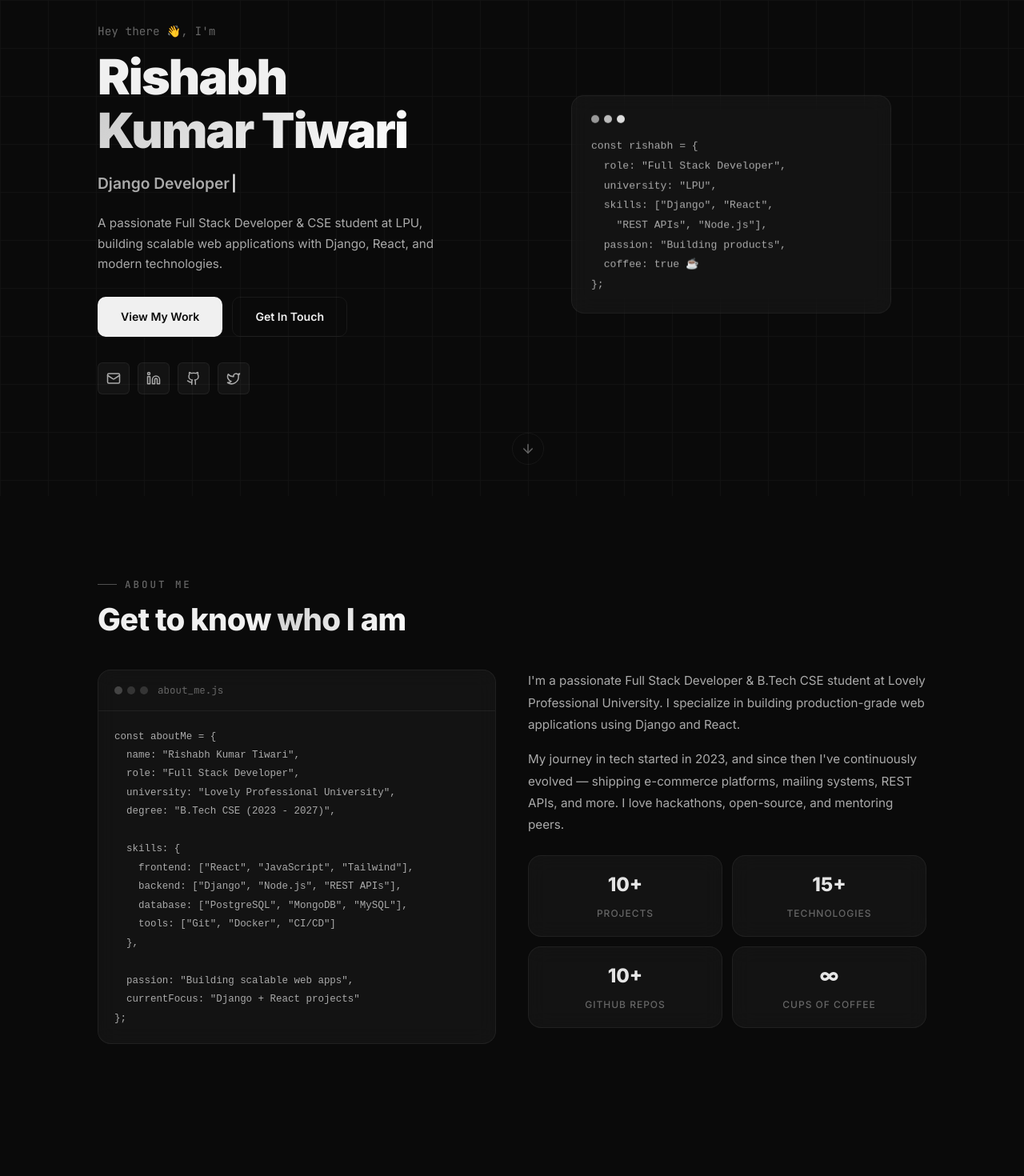
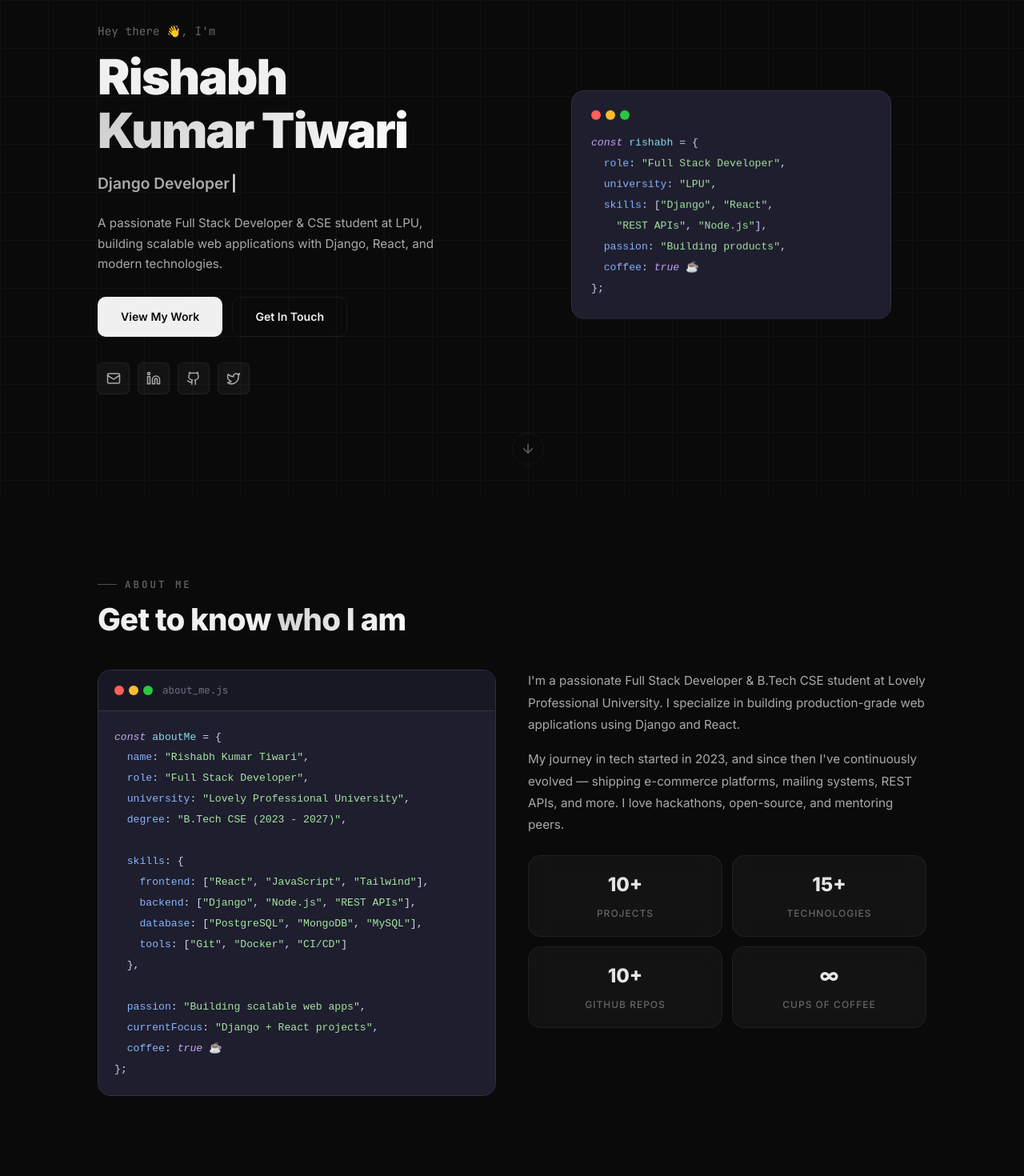
Before and after one commit to rishabhtcodes/Portfolio, a React (Vite) app: page / in a window 1280 px wide. Shown: the part 180-1650 px from the top of the page at 80% size. Built offline with nearby package versions, Linux system fonts and the light colour scheme; no server answers.

Commit message:
Enhance About and Hero components with improved code formatting and styling for better readability

```diff
--- a/src/components/About.jsx
+++ b/src/components/About.jsx
@@ -26,24 +26,27 @@ export default function About() {
               </div>
               <span className="about__code-title">about_me.js</span>
             </div>
-            <pre className="about__code-body"><code>
-              {`const aboutMe = {
-  name: "Rishabh Kumar Tiwari",
-  role: "Full Stack Developer",
-  university: "Lovely Professional University",
-  degree: "B.Tech CSE (2023 - 2027)",
-
-  skills: {
-    frontend: ["React", "JavaScript", "Tailwind"],
-    backend: ["Django", "Node.js", "REST APIs"],
-    database: ["PostgreSQL", "MongoDB", "MySQL"],
-    tools: ["Git", "Docker", "CI/CD"]
-  },
-
-  passion: "Building scalable web apps",
-  currentFocus: "Django + React projects"
-};`}
-            </code></pre>
+            <pre className="about__code-body">
+              <code>
+                <span className="code-keyword">const</span> <span className="code-variable">aboutMe</span> <span className="code-bracket">= {'{'}</span>
+                {'\n'}  <span className="code-property">name</span>: <span className="code-string">"Rishabh Kumar Tiwari"</span>,
+                {'\n'}  <span className="code-property">role</span>: <span className="code-string">"Full Stack Developer"</span>,
+                {'\n'}  <span className="code-property">university</span>: <span className="code-string">"Lovely Professional University"</span>,
+                {'\n'}  <span className="code-property">degree</span>: <span className="code-string">"B.Tech CSE (2023 - 2027)"</span>,
+                {'\n'}
+                {'\n'}  <span className="code-property">skills</span>: <span className="code-bracket">{'{'}</span>
+                {'\n'}    <span className="code-property">frontend</span>: <span className="code-bracket">[</span><span className="code-string">"React"</span>, <span className="code-string">"JavaScript"</span>, <span className="code-string">"Tailwind"</span><span className="code-bracket">]</span>,
+                {'\n'}    <span className="code-property">backend</span>: <span className="code-bracket">[</span><span className="code-string">"Django"</span>, <span className="code-string">"Node.js"</span>, <span className="code-string">"REST APIs"</span><span className="code-bracket">]</span>,
+                {'\n'}    <span className="code-property">database</span>: <span className="code-bracket">[</span><span className="code-string">"PostgreSQL"</span>, <span className="code-string">"MongoDB"</span>, <span className="code-string">"MySQL"</span><span className="code-bracket">]</span>,
+                {'\n'}    <span className="code-property">tools</span>: <span className="code-bracket">[</span><span className="code-string">"Git"</span>, <span className="code-string">"Docker"</span>, <span className="code-string">"CI/CD"</span><span className="code-bracket">]</span>
+                {'\n'}  <span className="code-bracket">{'}'}</span>,
+                {'\n'}
+                {'\n'}  <span className="code-property">passion</span>: <span className="code-string">"Building scalable web apps"</span>,
+                {'\n'}  <span className="code-property">currentFocus</span>: <span className="code-string">"Django + React projects"</span>,
+                {'\n'}  <span className="code-property">coffee</span>: <span className="code-keyword">true</span> ☕
+                {'\n'}<span className="code-bracket">{'}'}</span>;
+              </code>
+            </pre>
           </div>
 
           <div className={`about__info fade-in stagger-2 ${inView ? 'visible' : ''}`}>
@@ -73,10 +76,21 @@ export default function About() {
           border-bottom: 1px solid var(--border-color);
         }
         .about__code-dots { display: flex; gap: 6px; }
-        .about__code-dots span { width: 10px; height: 10px; border-radius: 50%; background: var(--text-muted); opacity: 0.4; }
-        .about__code-dots span:nth-child(1) { opacity: 0.6; }
-        .about__code-title { font-family: var(--font-mono); font-size: 0.78rem; color: var(--text-muted); }
-        .about__code-body { padding: 20px; font-family: var(--font-mono); font-size: 0.78rem; line-height: 1.8; color: var(--text-secondary); overflow-x: auto; white-space: pre; }
+        .about__code-dots span { width: 12px; height: 12px; border-radius: 50%; }
+        .about__code-dots span:nth-child(1) { background: #ff5f57; }
+        .about__code-dots span:nth-child(2) { background: #febc2e; }
+        .about__code-dots span:nth-child(3) { background: #28c840; }
+        .about__code-title { font-family: var(--font-mono); font-size: 0.78rem; color: #6b7280; }
+        .about__code { background: #1e1e2e !important; border: 1px solid #313244; }
+        .about__code-header { background: #181825; border-bottom: 1px solid #313244; }
+        .about__code-body { padding: 20px; font-family: var(--font-mono); font-size: 0.82rem; line-height: 1.9; color: #cdd6f4; overflow-x: auto; white-space: pre; background: #1e1e2e; }
+        .code-keyword   { color: #cba6f7; font-style: italic; }
+        .code-variable  { color: #89dceb; }
+        .code-property  { color: #89b4fa; }
+        .code-string    { color: #a6e3a1; }
+        .code-number    { color: #fab387; }
+        .code-comment   { color: #6c7086; font-style: italic; }
+        .code-bracket   { color: #cdd6f4; }
         .about__text { font-size: 0.95rem; color: var(--text-secondary); line-height: 1.8; margin-bottom: 16px; }
         .about__stats { display: grid; grid-template-columns: 1fr 1fr; gap: 12px; margin-top: 24px; }
         .about__stat { padding: 16px; text-align: center; }
--- a/src/components/Hero.jsx
+++ b/src/components/Hero.jsx
@@ -56,18 +56,16 @@ export default function Hero() {
         <div className="hero__visual">
           <div className="hero__code-window glass-card">
             <div className="hero__code-dots">
-              <span style={{ background: '#999' }} /><span style={{ background: '#bbb' }} /><span style={{ background: '#ddd' }} />
+              <span /><span /><span />
             </div>
-            <pre className="hero__code"><code>
-              {`const rishabh = {
-  role: "Full Stack Developer",
-  university: "LPU",
-  skills: ["Django", "React",
-    "REST APIs", "Node.js"],
-  passion: "Building products",
-  coffee: true ☕
-};`}
-            </code></pre>
+            <pre className="hero__code"><code><span className="hc-keyword">const</span> <span className="hc-variable">rishabh</span> <span className="hc-bracket">= {'{'}</span>{'\n'}
+{'  '}<span className="hc-property">role</span>: <span className="hc-string">"Full Stack Developer"</span>,{'\n'}
+{'  '}<span className="hc-property">university</span>: <span className="hc-string">"LPU"</span>,{'\n'}
+{'  '}<span className="hc-property">skills</span>: <span className="hc-bracket">[</span><span className="hc-string">"Django"</span>, <span className="hc-string">"React"</span>,{'\n'}
+{'    '}<span className="hc-string">"REST APIs"</span>, <span className="hc-string">"Node.js"</span><span className="hc-bracket">]</span>,{'\n'}
+{'  '}<span className="hc-property">passion</span>: <span className="hc-string">"Building products"</span>,{'\n'}
+{'  '}<span className="hc-property">coffee</span>: <span className="hc-keyword">true</span> ☕{'\n'}
+<span className="hc-bracket">{'}'}</span>;</code></pre>
           </div>
         </div>
       </div>
@@ -104,8 +102,17 @@ export default function Hero() {
         .hero__visual { display: flex; justify-content: center; }
         .hero__code-window { padding: 24px; max-width: 400px; width: 100%; animation: float 6s ease infinite; }
         .hero__code-dots { display: flex; gap: 6px; margin-bottom: 16px; }
-        .hero__code-dots span { width: 10px; height: 10px; border-radius: 50%; }
-        .hero__code { font-family: var(--font-mono); font-size: 0.82rem; line-height: 1.8; color: var(--text-secondary); white-space: pre; overflow-x: auto; }
+        .hero__code-dots span { width: 12px; height: 12px; border-radius: 50%; }
+        .hero__code-dots span:nth-child(1) { background: #ff5f57; }
+        .hero__code-dots span:nth-child(2) { background: #febc2e; }
+        .hero__code-dots span:nth-child(3) { background: #28c840; }
+        .hero__code-window { background: #1e1e2e !important; border: 1px solid #313244 !important; }
+        .hero__code { font-family: var(--font-mono); font-size: 0.82rem; line-height: 1.9; color: #cdd6f4; white-space: pre; overflow-x: auto; background: #1e1e2e; }
+        .hc-keyword  { color: #cba6f7; font-style: italic; }
+        .hc-variable { color: #89dceb; }
+        .hc-property { color: #89b4fa; }
+        .hc-string   { color: #a6e3a1; }
+        .hc-bracket  { color: #cdd6f4; }
         .hero__scroll {
           position: absolute; bottom: 32px; left: 50%; transform: translateX(-50%);
           width: 40px; height: 40px; border-radius: 50%; border: 1px solid var(--border-color);
```
